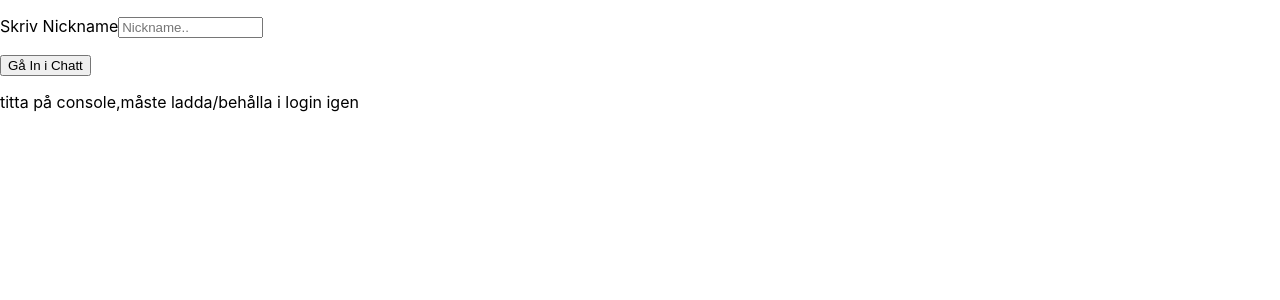
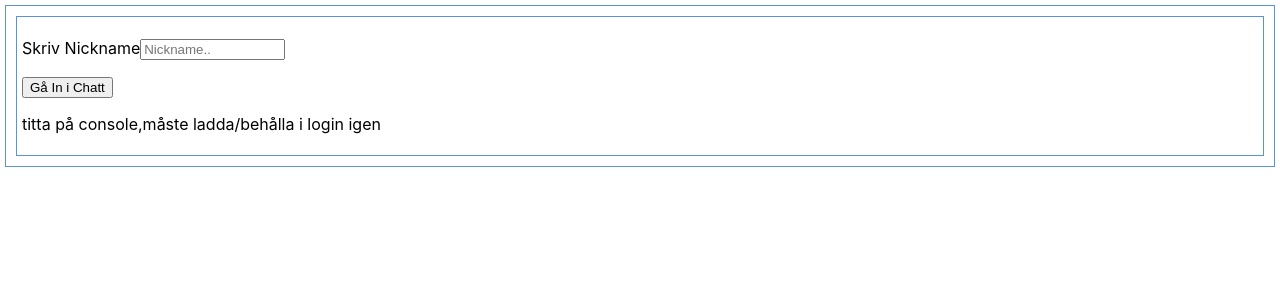
Before and after one commit to rsorianosanchis/mandatory-advanced-js1, a React (Create React App) app: page / in a window 1280 px wide. Shown: the top 300 px of the page. Built offline with nearby package versions, Linux system fonts and the light colour scheme.

Commit message:
v. torsdag 26/03/2019 -- 19:22

```diff
--- a/src/App.js
+++ b/src/App.js
@@ -4,13 +4,22 @@ import React, { Component } from 'react';
 //import utvecklare filer
 import {LogInSidan} from './labbComp/logInSidan.js';
 //
-class App extends Component {
-  render() {
-    return (
-      <div className='App'>
-        <LogInSidan/>
+export class Container extends Component{
+  render(){
+    return(
+      <div style = {{border: '1px solid #5a92dd', margin: 5,padding: 5}}>
+        {this.props.children}
       </div>
     )
   }
 }
+class App extends Component {
+  render() {
+    return (
+      <Container className='App'>
+        <LogInSidan/>
+      </Container>
+    )
+  }
+}
 export default App;
--- a/src/labbComp/chatRutan.js
+++ b/src/labbComp/chatRutan.js
@@ -2,6 +2,7 @@ import React,{Component} from 'react';
 import io from 'socket.io-client';
 //
 //import {ChatSidan} from './chatSidan.js';
+import {Container} from '../App.js';
 
 export class ChatRutan extends Component {
   constructor(props){
@@ -30,15 +31,18 @@ export class ChatRutan extends Component {
     //
     console.log(this.state.newMsg.username)
     return (
-      <div>
+      <Container>
         <h1>Välkommen till rummet </h1>
         <h2>{this.props.anslutMsg}</h2>
         <ul>
           {this.state.allMsg.map((msg)=>{
-            return<li key= {msg.id}>
-              <p><strong>User:</strong>{msg.username}</p>
-              <p>{msg.content}</p>
-            </li>}
+              return(
+                <li key= {msg.id}>
+                  <p><strong>User:</strong>{msg.username}</p>
+                  <p>{msg.content}</p>
+                </li>)
+              }
+
             )
           }
           {this.state.newMsg.id
@@ -48,7 +52,7 @@ export class ChatRutan extends Component {
               </li>
             :<p></p>}
         </ul>
-      </div>
+      </Container>
     )
   }
 }
--- a/src/labbComp/chatSidan.js
+++ b/src/labbComp/chatSidan.js
@@ -2,6 +2,7 @@ import React, { Component } from 'react';
 //
 import {ChatRutan} from './chatRutan.js';
 import {SkrivRutan} from './skrivRutan.js';
+import {Container} from '../App.js';
 //
 export class ChatSidan extends Component{
   slutChat = (e)=>{
@@ -11,13 +12,15 @@ export class ChatSidan extends Component{
   }
   render(){
     //const nickname = this.props.nickname
-    return <div>
+    return (
+      <Container>
         <p>Välkomen till chatt</p>
         <div>
           <ChatRutan/>
           <SkrivRutan/>
         </div>
         <button onClick={this.slutChat}>Sluta Chatta</button>
-    </div>
+      </Container>
+    )
   }
 }
--- a/src/labbComp/logInSidan.js
+++ b/src/labbComp/logInSidan.js
@@ -1,5 +1,6 @@
 import React, { Component } from 'react';
-import {ChatSidan} from './chatSidan.js'
+import {ChatSidan} from './chatSidan.js';
+import {Container} from '../App.js';
 /*********************************************/
 
 export class LogInSidan extends Component{
@@ -27,7 +28,7 @@ export class LogInSidan extends Component{
   //
   render(){
     return (
-      <div>
+      <Container>
         <form onSubmit={this.kontrollNick}>
           <p>
             <label htmlFor='nickname'>Skriv Nickname</label>
@@ -45,16 +46,11 @@ export class LogInSidan extends Component{
           <button>Gå In i Chatt</button>
         </form>
         {
-          //this.state.nickKorrekt === ''
-        this.state.nickName !== ''
-        ?<ChatSidan/>
-        :<p> titta på console,måste ladda/behålla i login igen</p>
+        this.state.nickKorrekt === true
+        ? <ChatSidan/>
+        : <p> titta på console,måste ladda/behålla i login igen</p>
         }
-      </div>
+      </Container>
     )
   }
 }
-// LogInSidan.defaultProps = {
-//   initialValue: false
-// }
-//
--- a/src/labbComp/skrivRutan.js
+++ b/src/labbComp/skrivRutan.js
@@ -1,5 +1,6 @@
 import React,{Component} from 'react';
 import io from 'socket.io-client';
+import {Container} from '../App.js';
 //
 
 export class SkrivRutan extends Component {
@@ -25,7 +26,7 @@ export class SkrivRutan extends Component {
   //
   render(){
     return(
-      <div>
+      <Container>
         <h3>Meddela</h3>
         <form onSubmit={this.submitData}>
           <label>Rutan för meddelande</label>
@@ -41,7 +42,7 @@ export class SkrivRutan extends Component {
           />
           <button>Skicka</button>
         </form>
-      </div>
+      </Container>
     )
   }
 }
```
